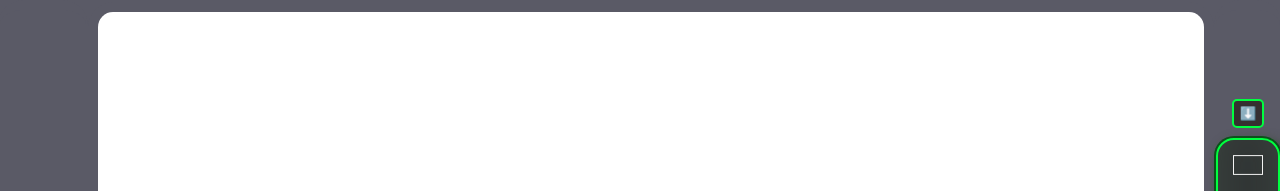
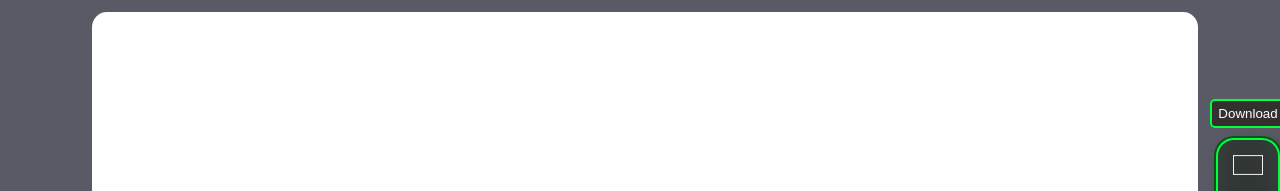
Before and after one commit to ykdromar/Scribble_Board, a plain HTML site: page index.html in a window 1280 px wide. Shown: the top 191 px of the page. Drawn offline with Linux system fonts and the light colour scheme.

```diff
--- a/index.html
+++ b/index.html
@@ -56,7 +56,7 @@
     <canvas id="canvas"></canvas>
   </div>
   <div id="toolPalette2">
-    <button id="saveImg">⬇️</button>
+    <button id="saveImg" >Download</button>
     <div>
       <ul id="shapes" class="list">
         <li class="tool " id="rectangle">
```
